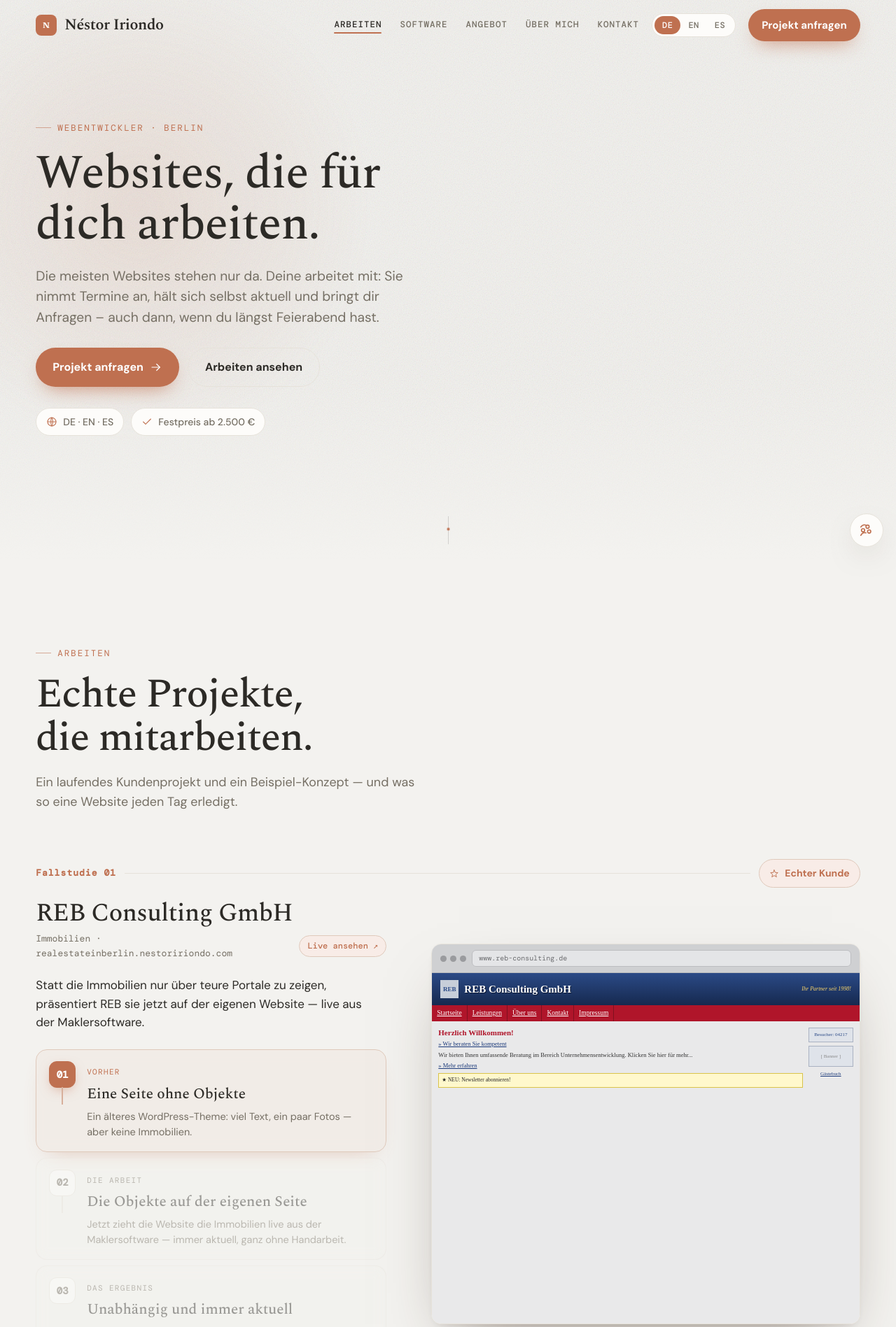
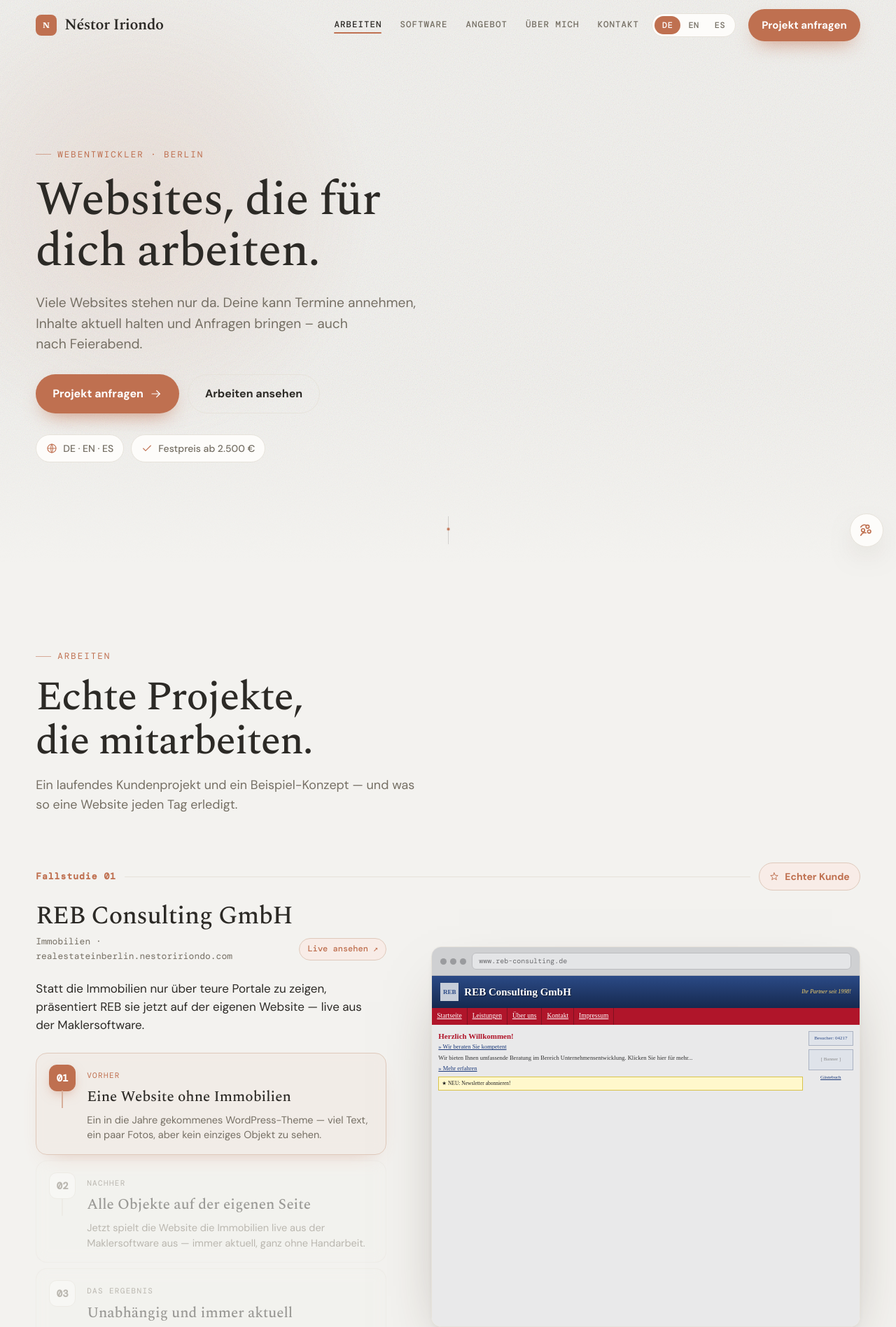
Before and after one commit to nestoririondo/portfolio2026, a React (Vite) app: page / in a window 1280 px wide. Shown: the top 1897 px of the page at 70% size. Built offline with nearby package versions, Linux system fonts and the light colour scheme.

Commit message:
feat: enhance Angebot section with reveal animations and improve content clarity

```diff
--- a/src/components/sections/Hero.tsx
+++ b/src/components/sections/Hero.tsx
@@ -90,9 +90,8 @@
         lineHeight: 1.55,
       }}
     >
-      Die meisten Websites stehen nur da. Deine arbeitet mit: Sie nimmt
-      Termine an, hält sich selbst aktuell und bringt dir Anfragen – auch
-      dann, wenn du längst Feierabend hast.
+      Viele Websites stehen nur da. Deine kann Termine annehmen, Inhalte
+      aktuell halten und Anfragen bringen – auch nach Feierabend.
     </p>
   );
   const ctas = (
@@ -138,7 +137,8 @@
       id="top"
       className="hero-band"
       style={{
-        paddingTop: "clamp(30px,5vw,64px)",
+        /* clear the fixed 72px header before the hero content begins */
+        paddingTop: "calc(72px + clamp(24px,5vw,64px))",
         paddingBottom: "clamp(40px,6vw,86px)",
       }}
     >
--- a/src/components/sections/Kontakt.tsx
+++ b/src/components/sections/Kontakt.tsx
@@ -152,7 +152,6 @@
               <TrustPoint icon="check">Antwort innerhalb von 24 Stunden</TrustPoint>
               <TrustPoint icon="phone">30 Minuten, unverbindlich</TrustPoint>
               <TrustPoint icon="pin">Berlin & remote</TrustPoint>
-              <TrustPoint icon="spark">Kein Vorwissen nötig – ich führe dich durch alles</TrustPoint>
             </div>
 
             <div>
--- a/src/components/sections/software/Software.tsx
+++ b/src/components/sections/software/Software.tsx
@@ -114,7 +114,7 @@
           }}
         >
           <a href="#kontakt" className="btn btn-primary">
-            Was wäre für dich sinnvoll? <Icon name="arrow" size={18} />
+            Welche Funktion brauchst du? <Icon name="arrow" size={18} />
           </a>
           <span style={{ fontSize: 15, color: "rgba(255,255,255,.55)" }}>
             Ich sage dir ehrlich, was sich lohnt.
--- a/src/data/content.ts
+++ b/src/data/content.ts
@@ -85,13 +85,13 @@
 /** Angebot section. */
 export const OFFER_INCLUDED: string[] = [
   "Individuelles Design",
-  "Für Handy optimiert",
+  "Mobil optimiert",
   "Schnelle Ladezeiten",
-  "Bei Google gefunden (SEO)",
-  "Google-Business-Profil",
-  "Texte inklusive",
+  "SEO-Grundlagen",
+  "Google Business",
+  "Text & Struktur",
   "Kontaktformular",
-  "Rechtssicher: Impressum & Datenschutz",
+  "Rechtstexte",
 ];
 
 /** The 3-step way of working — short, scannable. Each body is one phrase. */
@@ -127,7 +127,7 @@
     n: "3",
     icon: "layout",
     title: "Deine Live-Seite",
-    body: "Fertig online – für Handy optimiert und bei Google zu finden.",
+    body: "Fertig online – schnell, mobil optimiert und bereit für neue Anfragen.",
     meta: "meist in 2–3 Wochen live",
     gfx: "build",
   },
@@ -158,20 +158,20 @@
   {
     k: "01",
     label: "Vorher",
-    title: "Eine Seite ohne Objekte",
-    body: "Ein älteres WordPress-Theme: viel Text, ein paar Fotos — aber keine Immobilien.",
+    title: "Eine Website ohne Immobilien",
+    body: "Ein in die Jahre gekommenes WordPress-Theme — viel Text, ein paar Fotos, aber kein einziges Objekt zu sehen.",
   },
   {
     k: "02",
-    label: "Die Arbeit",
-    title: "Die Objekte auf der eigenen Seite",
-    body: "Jetzt zieht die Website die Immobilien live aus der Maklersoftware — immer aktuell, ganz ohne Handarbeit.",
+    label: "Nachher",
+    title: "Alle Objekte auf der eigenen Seite",
+    body: "Jetzt spielt die Website die Immobilien live aus der Maklersoftware aus — immer aktuell, ganz ohne Handarbeit.",
   },
   {
     k: "03",
     label: "Das Ergebnis",
     title: "Unabhängig und immer aktuell",
-    body: "Anfragen kommen direkt über die eigene Seite — unabhängig und auf jedem Gerät gut lesbar.",
+    body: "Anfragen kommen direkt über die eigene Seite — kein Umweg über Portale, auf jedem Gerät gut lesbar.",
   },
 ];
 
--- a/src/hooks/useReveal.ts
+++ b/src/hooks/useReveal.ts
@@ -6,7 +6,9 @@
  */
 export function useReveal() {
   useEffect(() => {
-    const els = document.querySelectorAll(".reveal");
+    // `data-reveal-defer` elements manage their own `in` timing (e.g. the
+    // Angebot price card, which waits for the 3-step sequence to finish).
+    const els = document.querySelectorAll(".reveal:not([data-reveal-defer])");
     const io = new IntersectionObserver(
       (entries) => {
         entries.forEach((e) => {
--- a/src/index.css
+++ b/src/index.css
@@ -541,7 +541,7 @@
   .reveal,
   .kontakt-intro > *,
   .kontakt-pop,
-  .process-flow > * {
+  .process-step {
     opacity: 1;
     transform: none;
     transition: none;
@@ -1197,13 +1197,9 @@
   white-space: nowrap;
 }
 
-/* staggered 1 → 2 → 3 build-in on scroll */
-.process-flow.reveal {
-  opacity: 1;
-  transform: none;
-  transition: none;
-}
-.process-flow > * {
+/* staggered 1 → 2 → 3 build-in on scroll — each step reveals on its own, so in
+   the vertical (mobile) layout a step only pops once it's actually in view */
+.process-step.reveal {
   opacity: 0;
   transform: translateY(30px) scale(0.78);
   transition:
@@ -1211,18 +1207,19 @@
     /* back-out overshoot → a pronounced "pop" as each step lands */ transform
       0.85s cubic-bezier(0.34, 1.7, 0.5, 1);
 }
-.process-flow.in > * {
+.process-step.reveal.in {
   opacity: 1;
   transform: none;
 }
-/* slower, more deliberate 1 → 2 → 3 cadence */
-.process-flow.in > *:nth-child(1) {
+/* slower, more deliberate 1 → 2 → 3 cadence — on desktop the three steps cross
+   into view together, so these delays choreograph the sequence */
+.process-step.reveal.in:nth-child(1) {
   transition-delay: 0.1s;
 }
-.process-flow.in > *:nth-child(2) {
+.process-step.reveal.in:nth-child(2) {
   transition-delay: 0.5s;
 }
-.process-flow.in > *:nth-child(3) {
+.process-step.reveal.in:nth-child(3) {
   transition-delay: 0.9s;
 }
 
@@ -1282,11 +1279,13 @@
     4px 38px 0 #d8a24a,
     32px 22px 0 var(--accent);
 }
-.process-flow.in .process-step:last-child .process-icon::before {
-  animation: firework-burst 1.15s 1.05s cubic-bezier(0.15, 0.6, 0.3, 1) forwards;
+/* delay roughly tracks step 3's reveal (0.9s cadence delay) so the burst fires
+   as the icon lands */
+.process-step.reveal.in:last-child .process-icon::before {
+  animation: firework-burst 1.15s 0.85s cubic-bezier(0.15, 0.6, 0.3, 1) forwards;
 }
-.process-flow.in .process-step:last-child .process-icon::after {
-  animation: firework-burst 1.35s 1.3s cubic-bezier(0.15, 0.6, 0.3, 1) forwards;
+.process-step.reveal.in:last-child .process-icon::after {
+  animation: firework-burst 1.35s 1.05s cubic-bezier(0.15, 0.6, 0.3, 1) forwards;
 }
 
 /* horizontal outcome cards need full row width before they get cramped */
@@ -1321,6 +1320,20 @@
     flex-direction: column;
     align-items: center;
     gap: 44px;
+  }
+  /* stacked layout: each step reveals as it's scrolled into view, so drop the
+     1 → 2 → 3 cadence delays — otherwise a visible step waits up to 0.9s */
+  .process-step.reveal.in:nth-child(1),
+  .process-step.reveal.in:nth-child(2),
+  .process-step.reveal.in:nth-child(3) {
+    transition-delay: 0s;
+  }
+  /* step 3 pops immediately here, so fire the burst sooner to match it */
+  .process-step.reveal.in:last-child .process-icon::before {
+    animation-delay: 0.4s;
+  }
+  .process-step.reveal.in:last-child .process-icon::after {
+    animation-delay: 0.6s;
   }
   .process-step {
     max-width: 340px;
```
Also changed, not shown: src/components/sections/Angebot.tsx (+73 -6 lines).
